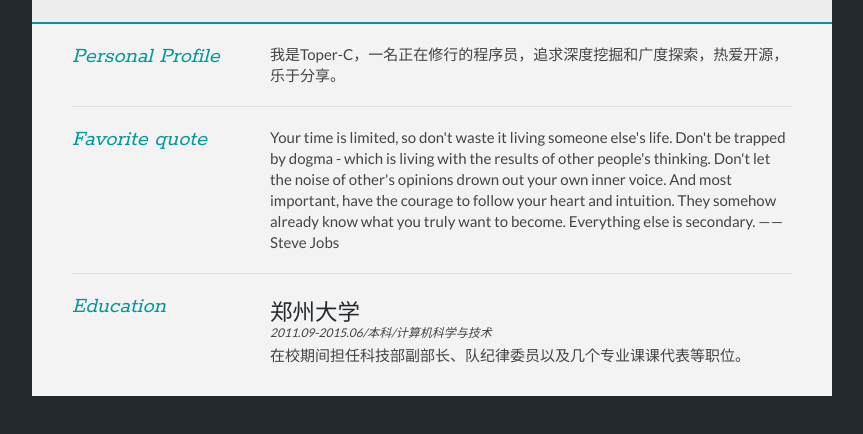
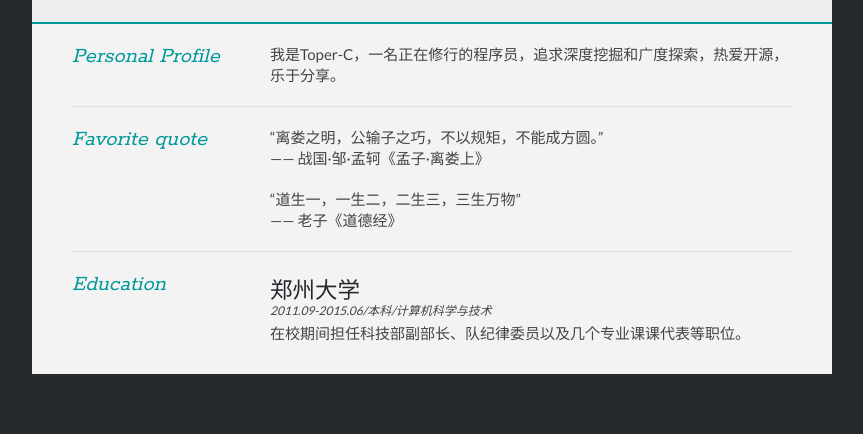
Before and after one commit to ixinrun/ixin.run, a plain HTML site: page about/index.html in a window 1280 px wide. Shown: the part 152-586 px from the top of the page, without its empty margins (208-1071 px from the left). Drawn offline with Linux system fonts and the light colour scheme.

Commit message:
update about

```diff
--- a/about/index.html
+++ b/about/index.html
@@ -58,7 +58,8 @@
 				</div>
 
 				<div class="sectionContent">
-					<p>Your time is limited, so don't waste it living someone else's life. Don't be trapped by dogma - which is living with the results of other people's thinking. Don't let the noise of other's opinions drown out your own inner voice. And most important, have the courage to follow your heart and intuition. They somehow already know what you truly want to become. Everything else is secondary.    ——Steve Jobs</p>
+					<p>“离娄之明，公输子之巧，不以规矩，不能成方圆。”<br/>—— 战国·邹·孟轲《孟子·离娄上》</p>
+					<p>“道生一，一生二，二生三，三生万物”<br/>—— 老子《道德经》</p>
 				</div>
 			</article>
 			<div class="clear"></div>
```
